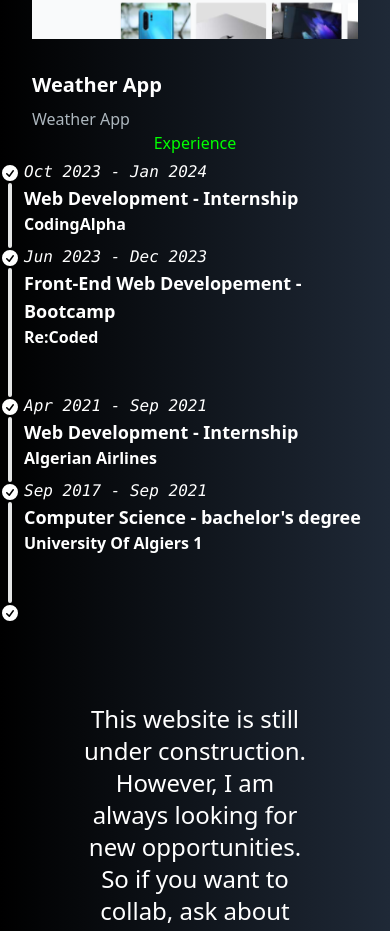
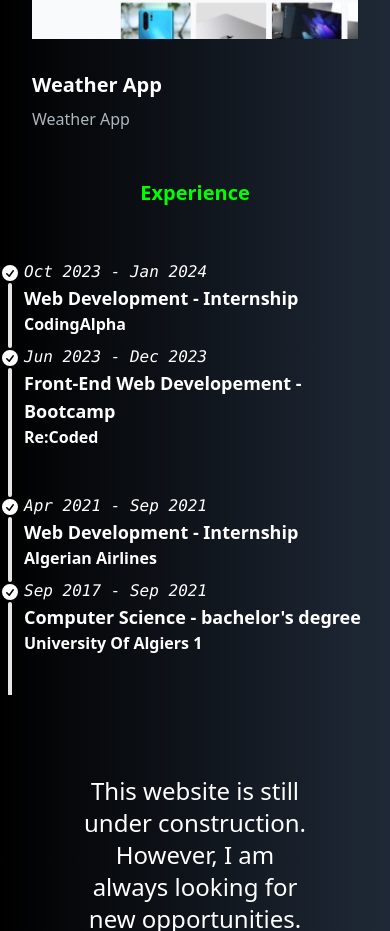
Before and after one commit to KatiaGhezali/katia-ghezali-portfolio, a Next.js app: page / in a window 390 px wide. Shown: the part 3969-4900 px from the top of the page. Built offline with nearby package versions, Linux system fonts and the light colour scheme.

Commit message:
responsiveness

```diff
--- a/src/components/Education/Education.jsx
+++ b/src/components/Education/Education.jsx
@@ -3,7 +3,9 @@ import React from "react";
 function Education() {
   return (
     <div className="text-white">
-      <h1 className="text-[#00FF00] text-center">Experience </h1>
+      <h1 className="text-[#00FF00] text-center text-xl font-bold my-12">
+        Experience{" "}
+      </h1>
       <ul className="timeline timeline-snap-icon max-md:timeline-compact timeline-vertical">
         <li>
           <div className="timeline-middle">
@@ -104,23 +106,6 @@ function Education() {
           </div>
           <hr />
         </li>
-        <li>
-          <hr />
-          <div className="timeline-middle">
-            <svg
-              xmlns="http://www.w3.org/2000/svg"
-              viewBox="0 0 20 20"
-              fill="currentColor"
-              className="h-5 w-5"
-            >
-              <path
-                fillRule="evenodd"
-                d="M10 18a8 8 0 100-16 8 8 0 000 16zm3.857-9.809a.75.75 0 00-1.214-.882l-3.483 4.79-1.88-1.88a.75.75 0 10-1.06 1.061l2.5 2.5a.75.75 0 001.137-.089l4-5.5z"
-                clipRule="evenodd"
-              />
-            </svg>
-          </div>
-        </li>
       </ul>
     </div>
   );
```
